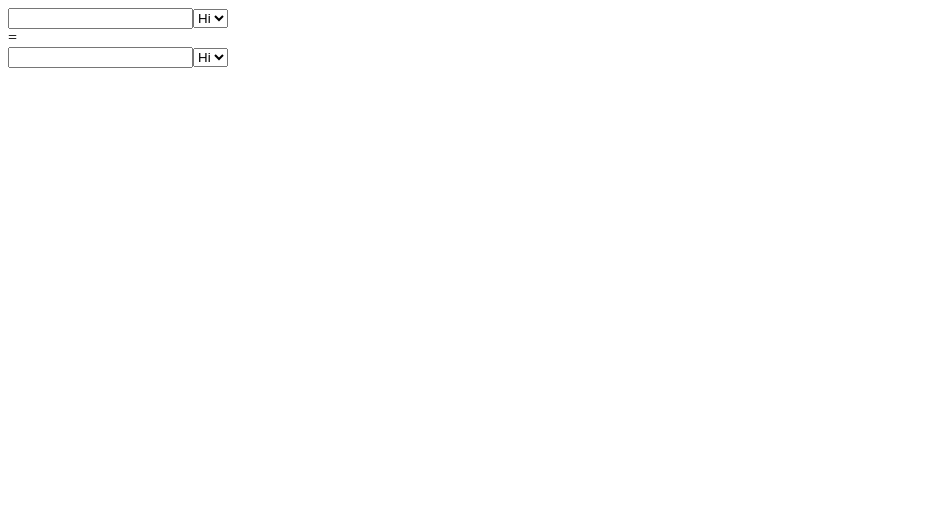
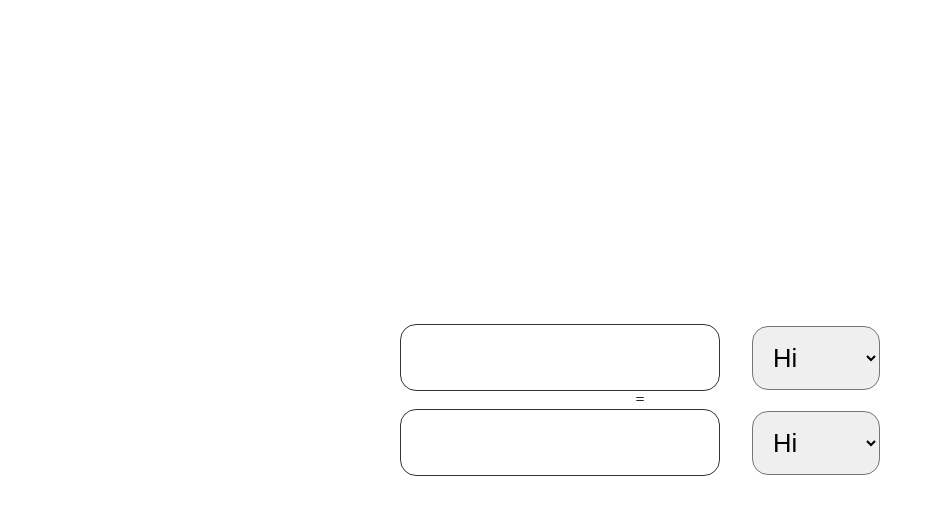
Before and after one commit to CharlesIvia/currency-converter, a React (Create React App) app: page / in a window 1280 px wide. Shown: the top 514 px of the page, without its empty margins (0-935 px from the left). Built offline with nearby package versions, Linux system fonts and the light colour scheme.

Commit message:
Styled page

```diff
--- a/src/App.css
+++ b/src/App.css
@@ -0,0 +1,39 @@
+* {
+  margin: 0;
+  padding: 0;
+  box-sizing: border-box;
+}
+
+body {
+  display: flex;
+  min-height: 100vh;
+  align-items: center;
+  justify-content: center;
+  text-align: center;
+}
+
+h1 {
+  margin-bottom: 3rem;
+}
+
+.input {
+  border: 1px solid #333;
+  border-radius: 1rem;
+  padding: 1rem;
+  width: 25vw;
+  font-size: 1.8rem;
+}
+
+select {
+  padding: 1rem;
+  border-radius: 1rem;
+  margin-left: 2rem;
+  width: 10vw;
+  font-size: 1.6rem;
+}
+
+.equal {
+  text-align: center;
+  font-weight: bold;
+  font-size: 1.8rem;
+}
```
